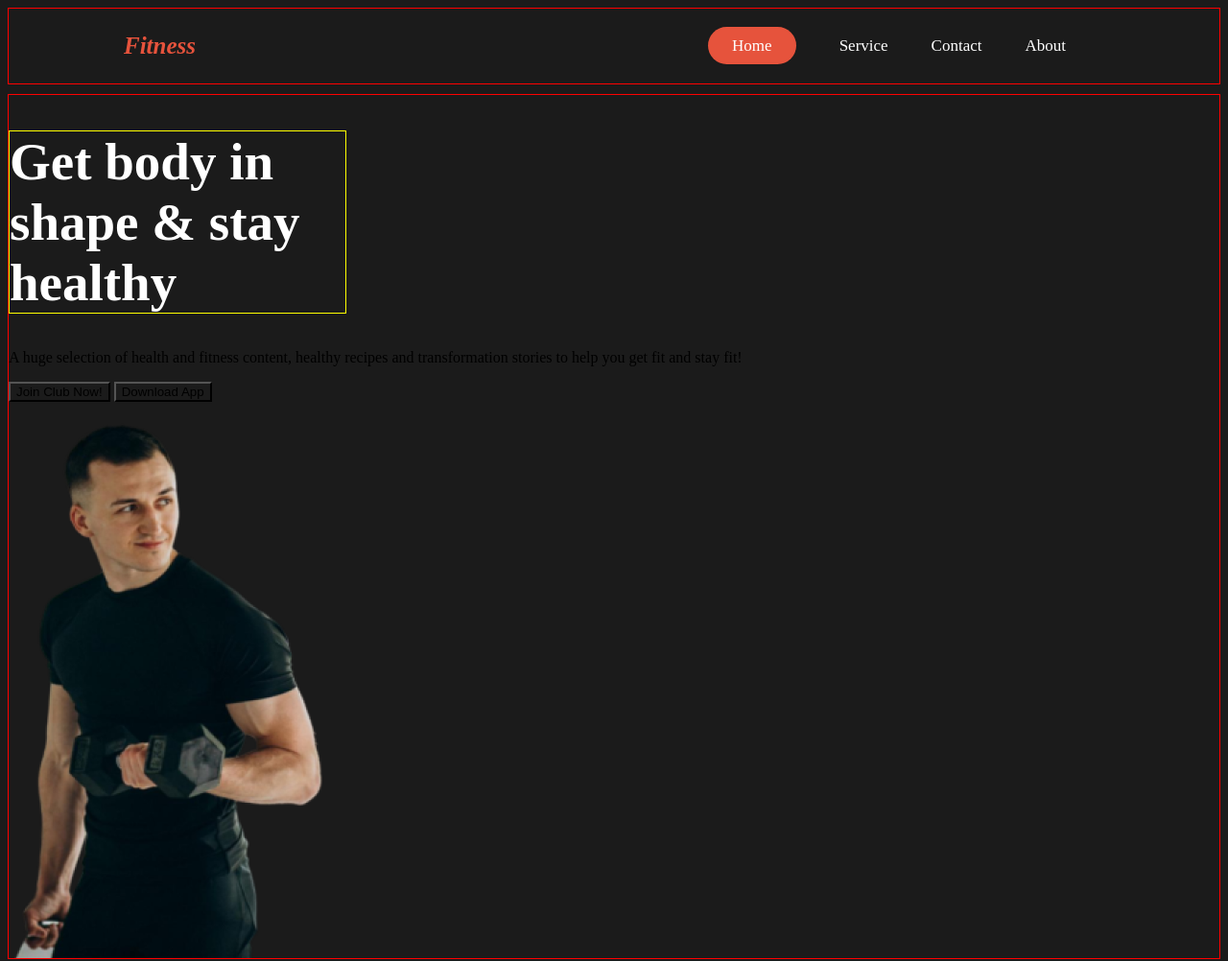
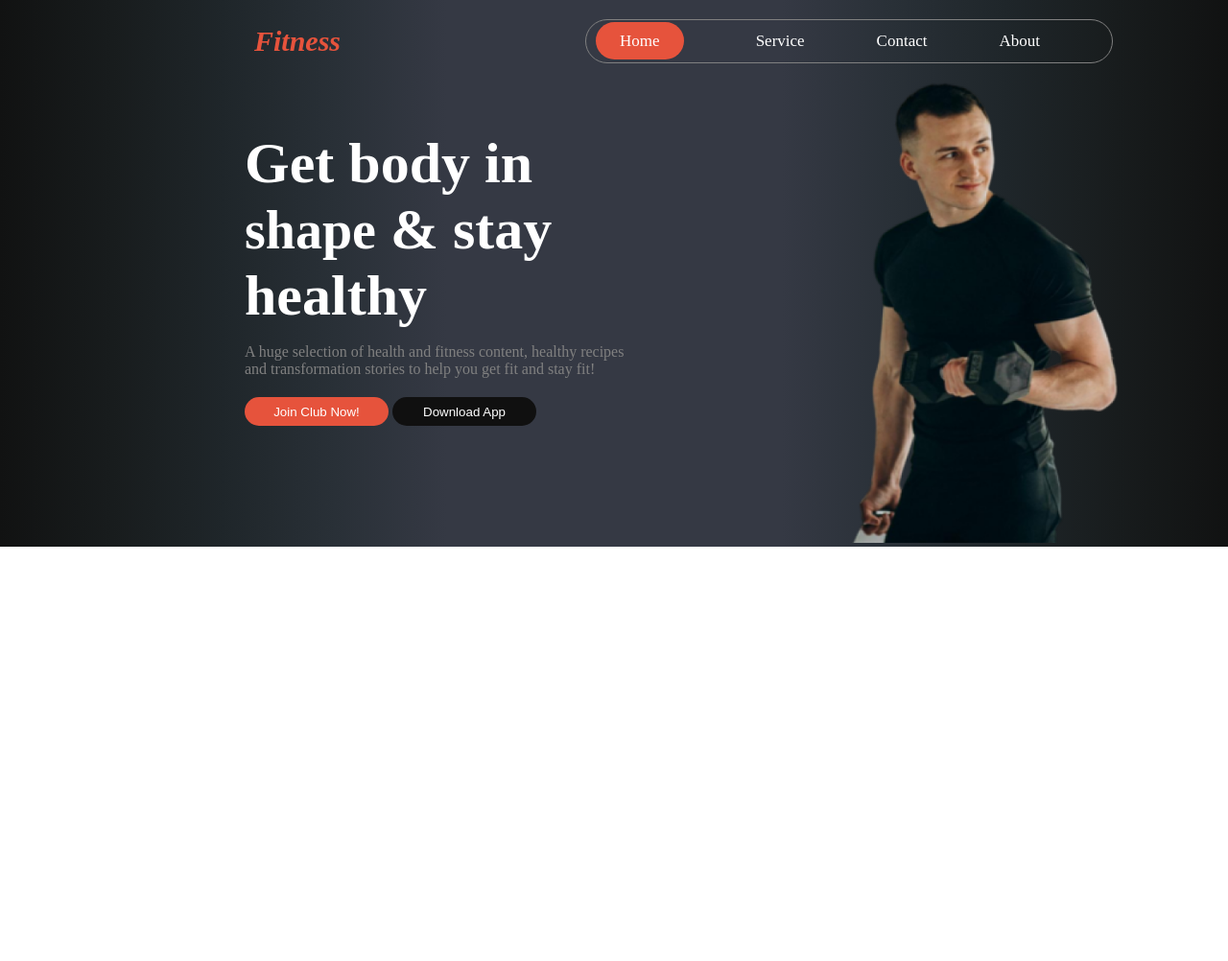
Before and after one commit to Shajid-Hasan/programming-hero-assignment-2, a plain HTML site: page index.html in a window 1280 px wide. Shown: the whole page at 96% size. After the commit the page ends 800 px from the top, so only its background shows below. Drawn offline with Linux system fonts and the light colour scheme; a web font is replaced by a local one.

Commit message:
added new code

```diff
--- a/index.html
+++ b/index.html
@@ -5,32 +5,42 @@
     <meta name="viewport" content="width=device-width, initial-scale=1.0">
     <title>Fitness</title>
     <link rel="stylesheet" href="style.css">
+
 </head>
 <body>
-    <header>
+    <header id="bg-color" >
         <!-- Menu bar -->
-        <div >
+        <div>
             <nav class="navbar display-flex">
                 <h3 class="logo"><i>Fitness</i></h3>
                 <ul class="nav-links display-flex">
-                    <li class="nav-item box-shadow"><a href="" class="nav-link"><span id="home-color">Home</span></a></li>
-                    <li class="nav-item box-shadow"><a href="" class="nav-link">Service</a></li>
-                    <li class="nav-item "><a href="" class="nav-link">Contact</a></li>
+                    <li class="nav-item"><a href="" class="nav-link"><span id="home-color">Home</span></a></li>
+                    <li class="nav-item"><a href="" class="nav-link">Service</a></li>
+                    <li class="nav-item"><a href="" class="nav-link">Contact</a></li>
                     <li class="nav-item"><a href="" class="nav-link">About</a></li>
                 </ul>
             </nav>
         </div>
 
-        <div class="banner">
-            <h1 class="title-font">Get body in shape & stay healthy</h1>
-            <p class="title-description">A huge selection of health and fitness content, healthy recipes and transformation stories to help you get fit and stay fit!</p>
+        <div class="container display-flex">
+            <div class="banner" >
+                <h1 class="title-font">Get body in <span class="font">shape</span> & stay healthy</h1>
+                <p class="title-description">A huge selection of health and fitness content, healthy recipes and transformation stories to help you get fit and stay fit!</p>
 
-            <button class="btn1">Join Club Now!</button>
-            <button class="btn2">Download App</button>
-            <!-- 1st Background image -->
-            <img class="display-flex" src="images/Images 2.png" alt="">
+                <button class="btn1">Join Club Now!</button>
+                <button class="btn2">Download App</button>
+            </div>
+
+            <div class="image1">
+                <img src="images/Images 2.png" alt="" height="500px">
+            </div>
+
         </div>
 
+
+        <!-- <div>
+            <img class="image" src="images/Images 2.png" alt="">
+        </div> -->
     </header>
 
     <main>
--- a/style.css
+++ b/style.css
@@ -1,38 +1,69 @@
+
+/* Font Family Miama */
+
+@font-face {
+    font-family: 'Inter';
+    src: url();
+}
+
+@font-face {
+    font-family: 'Miama';
+    font-style: italic;
+    font-weight: 400;
+    src: local('Miama'),
+    url('https://fonts.cdnfonts.com/s/302/Miama-Regular.woff') format('woff');
+}
 
 *{
-    background-color: #1B1B1B;
+    margin: 0;
+    padding: 0;
 }
+
+#bg-color{
+    background-image: linear-gradient(to right, #111212, #181c1d, #1f262a, #293037, #353944, #353944, #353944, #353944, #293037, #1f262a, #181c1d, #111212);
+}
+
 
 .logo{
     color: #E6533C;
-    font-size: 25px;
+    font-size: 30px;
     font-weight: bold;
+    margin-top: 20px;
+    margin-left: 145px;
+    /* border: 1px solid red; */
 }
 
 .display-flex{
     display: flex;
 }
+
 .navbar{
     align-items: center;
     justify-content: space-between;
     padding: 0 120px 0 120px;
-    border: 1px solid red;
-
+    /* border: 1px solid red; */
 }
 
 .nav-item{
     list-style: none;
-    margin-right: 35px;
+    margin-right: 65px;
     font-size: 17px;
     padding: 5px;
-
-
+    /* border: 1px solid red; */
 }
 
 .nav-link{
     text-decoration: none;
     font-weight: 500;
     color: white;
+
+}
+
+.nav-links{
+    border: 0.5px solid grey;
+    padding: 7px 5px 7px 5px;
+    border-radius: 25px;
+    margin-top: 20px;
 }
 
 #home-color{
@@ -43,12 +74,54 @@
 
 
 .banner{
-    border: 1px solid red;
-    margin-top: 10px;
+    /* border: 1px solid red; */
+    margin-top: 70px;
+    width: 500px;
+    margin-left: 255px;
+    height: 400px;
 }
+
 .title-font{
-    width: 350px;
-    border: 1px solid yellow;
-    font-size: 55px;
+    width: 450px;
+    /* border: 1px solid yellow; */
+    font-size: 60px;
     color: #FFFF;
 }
+
+.font{
+    font-family: 'Miama';
+    font-size: 3.5rem;
+    font-weight: 800;
+}
+
+.title-description{
+    color: #808080;
+    width: 400px;
+    margin-top: 15px;
+}
+
+.btn1{
+    height: 30px;
+    width: 150px;
+    padding: 16px, 40px, 16px, 40px;
+    background-color: #E6533C;
+    color: white;
+    border-radius: 20px;
+    border: none;
+    margin-top: 20px;
+    /* margin-bottom: 10px; */
+}
+.btn2{
+    height: 30px;
+    width: 150px;
+    padding: 16px, 40px, 16px, 40px;
+    background-color: #101010;
+    color: white;
+    border-radius: 20px;
+    border: none;
+}
+
+.image1{
+    margin-left: 10%;
+
+}
```
